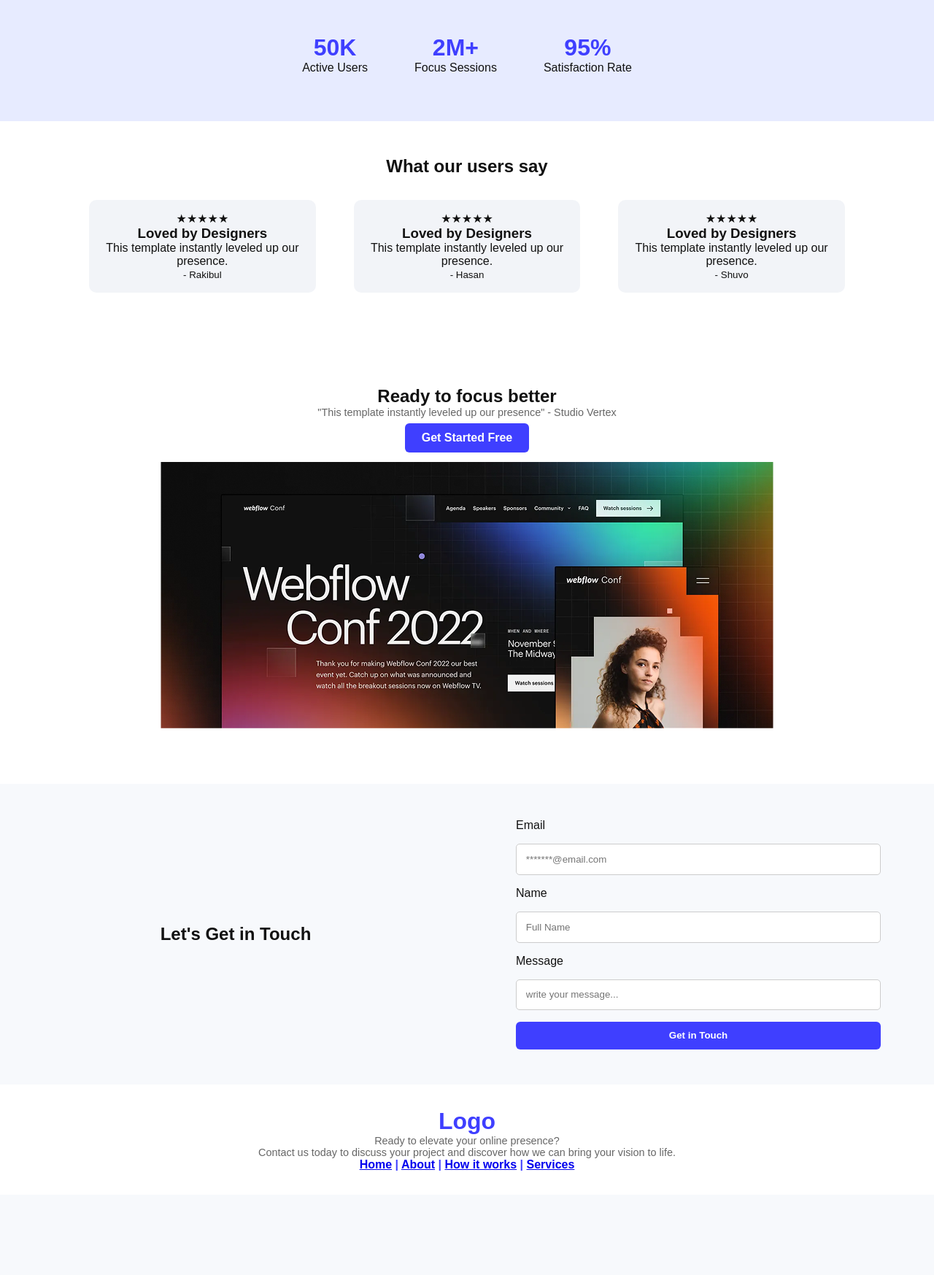
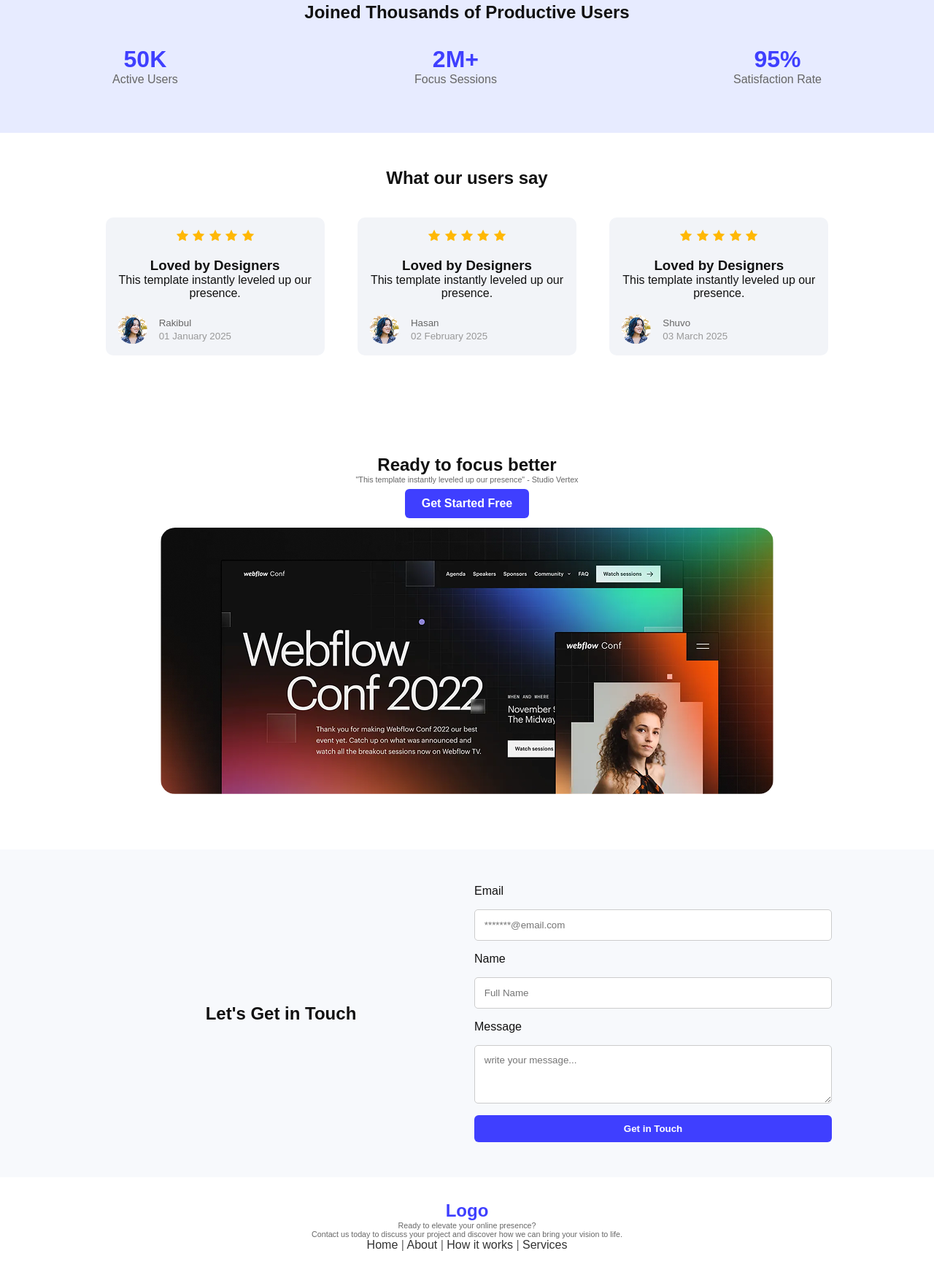
Before and after one commit to shuvo2712/pHero-Assignment-01, a plain HTML site: page index.html in a window 1280 px wide. Shown: the part 865-2612 px from the top of the page at 73% size. Before the commit the page ends 2502 px from the top, so only its background shows below. Drawn offline with Linux system fonts and the light colour scheme.

Commit message:
Added All Codes

```diff
--- a/index.html
+++ b/index.html
@@ -3,20 +3,21 @@
   <head>
     <meta charset="UTF-8" />
     <meta name="viewport" content="width=device-width, initial-scale=1.0" />
-    <title>pHeo Assignment-01</title>
+    <title>Assignment 01 - pHero</title>
     <link rel="stylesheet" href="style.css" />
   </head>
+
   <body>
     <header>
-      <section class="navbar">
+      <nav class="navbar">
         <div class="container">
           <div class="logo">LOGO</div>
           <a href="#" class="btn">Sign Up</a>
         </div>
-      </section>
+      </nav>
 
       <section class="banner">
-        <h1>Cool Dark UI Template for Webflow Agencies!</h1>
+        <h1>Cool Dark UI Template for <br> Webflow Agencies!</h1>
         <a href="#" class="btn">Stay Focused</a>
       </section>
     </header>
@@ -30,8 +31,8 @@
               Explore the live preview and imagine your brand in this bold new
               look.
             </h6>
-            <br>
-            <a href="#" class="btn small">Launch Live Preview</a>
+            <br />
+            <a href="#" class="btn">Launch Live Preview</a>
           </div>
 
           <img src="images/wc-mini.png" alt="Webflow Conf 2022" />
@@ -39,56 +40,108 @@
       </section>
 
       <section class="stats">
+        <h2>Joined Thousands of Productive Users</h2>
+
         <div class="container">
           <div class="stat">
             <h3>50K</h3>
-            <p>Active Users</p>
+            <p class="light">Active Users</p>
           </div>
 
           <div class="stat">
             <h3>2M+</h3>
-            <p>Focus Sessions</p>
+            <p class="light">Focus Sessions</p>
           </div>
 
           <div class="stat">
             <h3>95%</h3>
-            <p>Satisfaction Rate</p>
+            <p class="light">Satisfaction Rate</p>
           </div>
         </div>
       </section>
 
-      <section class="testimonials">
+      <section class="feedbacks">
         <h2>What our users say</h2>
         <div class="container">
-          <div class="card">
-            <p>★★★★★</p>
+          <article class="card">
+            <div>
+              <img src="images/icon-star.png" alt="Star" />
+              <img src="images/icon-star.png" alt="Star" />
+              <img src="images/icon-star.png" alt="Star" />
+              <img src="images/icon-star.png" alt="Star" />
+              <img src="images/icon-star.png" alt="Star" />
+            </div>
+            <br />
+
             <h3>Loved by Designers</h3>
             <p>This template instantly leveled up our presence.</p>
-            <small>- Rakibul</small>
-          </div>
 
-          <div class="card">
-            <p>★★★★★</p>
+            <div class="user-info">
+              <img src="images/avatar.png" alt="Picture of the user" />
+              <div class="user-details">
+                <small class="light">Rakibul</small>
+                <br />
+                <small class="lighter">01 January 2025</small>
+              </div>
+            </div>
+          </article>
+
+          <article class="card">
+            <div>
+              <img src="images/icon-star.png" alt="Star" />
+              <img src="images/icon-star.png" alt="Star" />
+              <img src="images/icon-star.png" alt="Star" />
+              <img src="images/icon-star.png" alt="Star" />
+              <img src="images/icon-star.png" alt="Star" />
+            </div>
+            <br />
+
             <h3>Loved by Designers</h3>
             <p>This template instantly leveled up our presence.</p>
-            <small>- Hasan</small>
-          </div>
 
-          <div class="card">
-            <p>★★★★★</p>
+            <div class="user-info">
+              <img src="images/avatar.png" alt="Picture of the user" />
+              <div class="user-details">
+                <small class="light">Hasan</small>
+                <br />
+                <small class="lighter">02 February 2025</small>
+              </div>
+            </div>
+          </article>
+
+          <article class="card">
+            <div>
+              <img src="images/icon-star.png" alt="Star" />
+              <img src="images/icon-star.png" alt="Star" />
+              <img src="images/icon-star.png" alt="Star" />
+              <img src="images/icon-star.png" alt="Star" />
+              <img src="images/icon-star.png" alt="Star" />
+            </div>
+            <br />
+
             <h3>Loved by Designers</h3>
             <p>This template instantly leveled up our presence.</p>
-            <small>- Shuvo </small>
-          </div>
+
+            <div class="user-info">
+              <img src="images/avatar.png" alt="Picture of the user" />
+              <div class="user-details">
+                <small class="light">Shuvo</small>
+                <br />
+                <small class="lighter">03 March 2025</small>
+              </div>
+            </div>
+          </article>
         </div>
       </section>
 
       <section class="promo">
         <h2>Ready to focus better</h2>
-        <h6 class="light">"This template instantly leveled up our presence" - Studio Vertex</h6>
-        <br>
+        <h6 class="light">
+          "This template instantly leveled up our presence" - Studio Vertex
+        </h6>
+        <br />
         <a href="#" class="btn">Get Started Free</a>
-        <br>
+        <br />
         <img src="images/wc-big.png" alt="Promo Image" />
       </section>
 
@@ -97,6 +150,7 @@
           <div class="contact-left">
             <h2>Let's Get in Touch</h2>
           </div>
+
           <div class="contact-right">
             <form>
               <label for="email">Email</label>
@@ -104,7 +158,7 @@
               <label for="name">Name</label>
               <input type="text" placeholder="Full Name" required />
               <label for="message">Message</label>
-              <input type="text" placeholder="write your message..." required />
+              <textarea type="text" placeholder="write your message..." required /></textarea>
               <button type="submit" class="btn">Get in Touch</button>
             </form>
           </div>
@@ -112,16 +166,17 @@
       </section>
     </main>
 
-    <footer class="footer">
-      <h1>Logo</h1>
-      <h5 class="light">
+    <footer>
+      <h2>Logo</h2>
+      <h6 class="light">
         Ready to elevate your online presence?
         <br />
         Contact us today to discuss your project and discover how we can bring
         your vision to life.
-      </h5>
-      <p>
-        <a href="#">Home</a> | <a href="#">About</a> |
+      </h6>
+      <p class="light">
+        <a href="#">Home</a> |
+        <a href="#">About</a> |
         <a href="#">How it works</a> |
         <a href="#">Services</a>
       </p>
--- a/style.css
+++ b/style.css
@@ -2,28 +2,68 @@
   margin: 0;
   padding: 0;
   box-sizing: border-box;
+}
+html {
+  scroll-behavior: smooth;
 }
 body {
   font-family: Arial, sans-serif;
   background: #f7f9fc;
   color: #111;
 }
-.container {
-  max-width: 1100px;
-  margin: 0 auto;
-  padding: 2rem;
-  display: flex;
-  justify-content: space-between;
-  align-items: center;
+header {
+  background-image: url(images/Hero-bg.png);
+  background-size: cover;
+  background-position: center;
+  background-repeat: no-repeat;
 }
-header {
-  background: red;
-  padding: 1.5rem 2rem;
-  border-bottom: 1px solid #ddd;
+button.btn {
+  cursor: pointer;
 }
-.logo {
+form {
+  max-width: 500px;
+  margin: auto;
+  display: grid;
+  gap: 16px;
+}
+img {
+  border-radius: 20px;
+}
+input {
+  padding: 12.8px;
+  border: 1px solid #ccc;
+  border-radius: 5px;
+}
+textarea {
+  height: 80px;
+  padding: 12.8px;
+  border: 1px solid #ccc;
+  border-radius: 5px;
+  font-family: inherit;
+}
+footer {
+  background: white;
+  padding: 32px;
+  text-align: center;
   font-weight: bold;
-  font-size: 1.2rem;
+  color: #3f3fff;
+}
+
+.action {
+  background: #fff;
+  padding: 48px 16px;
+}
+.action .container {
+  flex-direction: row;
+  gap: 32px;
+}
+.banner {
+  text-align: center;
+  padding: 64px 16px;
+}
+.banner h1 {
+  font-size: 32px;
+  margin-bottom: 24px;
 }
 .btn {
   background: #3f3fff;
@@ -33,103 +73,117 @@ header {
   border-radius: 6px;
   text-decoration: none;
   font-weight: bold;
+  transition: all 0.3s ease;
 }
-.btn.small {
-  padding: 0.4rem 1rem;
-  font-size: 0.9rem;
-}
-.banner {
-  text-align: center;
-  padding: 4rem 1rem;
-}
-.banner h1 {
-  font-size: 2rem;
-  margin-bottom: 1.5rem;
-}
-.action {
-  background: #fff;
-  padding: 3rem 1rem;
-}
-.action .container {
-  flex-direction: row;
-  gap: 2rem;
-}
-.stats {
-  background: #e7ebff;
-  padding: 2rem 1rem;
-  text-align: center;
-  display: flex;
-  justify-content: center;
-}
-.stat {
-  margin: 0 2rem;
-}
-.stat h3 {
-  font-size: 2rem;
-  color: #3f3fff;
-}
-.testimonials {
-  background: #fff;
-  padding: 3rem 1rem;
-  text-align: center;
-}
-.testimonials .container {
-  gap: 1rem;
+.btn:hover {
+  box-shadow: 0 8px 20px rgba(63, 63, 255, 0.3);
+  transform: scale(1.05);
+  background-color: yellow;
+  color: black;
 }
 .card {
   background: #f2f4f8;
-  padding: 1rem;
+  padding: 16px;
   border-radius: 10px;
-  width: 30%;
+  width: 100%;
+  max-width: 300px;
+  margin: 8px auto;
 }
-.promo {
-  background: #fff;
-  padding: 3rem 1rem;
-  text-align: center;
-}
-.promo img {
-  max-width: 100%;
-  margin: 1.5rem 0;
+.card:hover {
+  transform: translateY(-5px);
+  box-shadow: 0 5px 15px rgba(0, 0, 0, 0.1);
+  transition: all 0.3s ease;
 }
 .contact {
   background: #f7f9fc;
-  padding: 3rem 1rem;
+  padding: 48px 16px;
   text-align: left;
 }
 .contact-container {
   display: flex;
   gap: 20px;
-  max-width: 1000;
+  max-width: 1000px;
   margin: auto;
 }
-.contact-left, .contact-right {
+.contact-left,
+.contact-right {
   flex: 1;
 }
-.contact-left{
-    text-align: center;
-    margin: auto;
+.contact-left {
+  text-align: center;
+  margin: auto;
 }
-form {
-  max-width: 500px;
-  margin: auto;
-  display: grid;
-  gap: 1rem;
+.container {
+  align-items: center;
+  max-width: 1100px;
+  margin: 0 auto;
+  padding: 32px;
+  display: flex;
+  flex-wrap: wrap;
+  justify-content: space-between;
 }
-input {
-  padding: 0.8rem;
-  border: 1px solid #ccc;
-  border-radius: 5px;
+.feedbacks {
+  background: #fff;
+  padding: 48px 16px;
+  text-align: center;
 }
-button.btn {
-  cursor: pointer;
+.light {
+  font-weight: 300;
+  color: #666;
 }
-footer {
-  background: white;
-  padding: 2rem;
-  text-align: center;
-  font-weight: bold;
+.light a {
+  color: #333;
+  text-decoration: none;
+}
+.light a:hover {
+  color: blue;
+  text-decoration: underline;
+}
+.lighter {
+  font-weight: 200;
+  color: #999;
+}
+.logo {
+  font-weight: bolder;
+  font-size: 25px;
   color: #3f3fff;
 }
+.navbar {
+  align-items: center;
+  flex-wrap: wrap;
+  justify-content: space-between;
+}
+.promo {
+  background: #fff;
+  padding: 48px 16px;
+  text-align: center;
+}
+.promo img {
+  max-width: 100%;
+  margin: 24px 0;
+}
+.stat {
+  margin: 0 32px;
+}
+.stats {
+  background: #e7ebff;
+  padding: 32px 16px;
+  text-align: center;
+}
+.stat h3 {
+  font-size: 32px;
+  color: #3f3fff;
+}
+.user-info {
+  display: flex;
+  align-items: center;
+  gap: 16px;
+  margin-top: 20px;
+}
+.user-details {
+  text-align: left;
+}
+
 @media (max-width: 768px) {
   .container {
     flex-direction: column;
@@ -137,11 +191,6 @@ footer {
   }
   .card {
     width: 90%;
-    margin: 1rem auto;
+    margin: 16px auto;
   }
 }
-.light {
-  font-weight: 300;
-  font-size: 0.9rem;
-  color: #666;
-}
```
